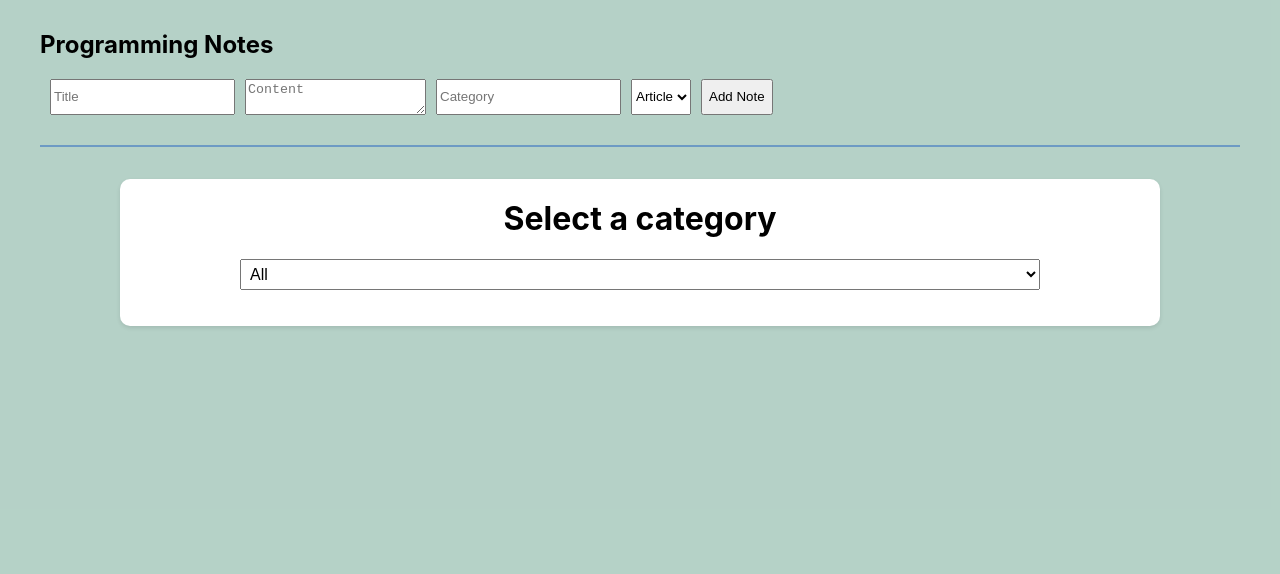
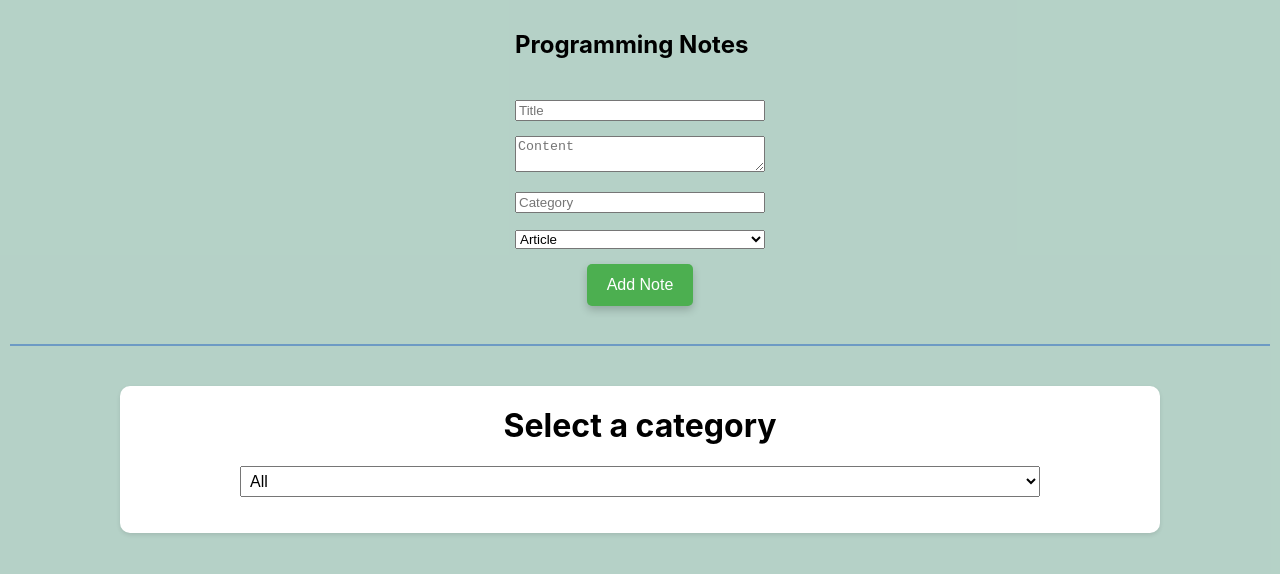
Before and after one commit to Lazeta/it-notes, a React (Create React App) app: page / in a window 1280 px wide. Shown: the top 574 px of the page. Built offline with nearby package versions, Linux system fonts and the light colour scheme.

Commit message:
feat: add adaptive note form; add component Button and styled him

```diff
--- a/src/App.css
+++ b/src/App.css
@@ -1,11 +1,12 @@
-html, body {
+html,
+body {
   height: 100%;
   margin: 0;
 }
 
 a {
   background-color: rgba(0, 102, 255, 0.856);
-  color:black;
+  color: black;
   padding: 0 5px;
 }
 
@@ -13,6 +14,7 @@ hr {
   border: none; /* Убираем стандартный бордер */
   height: 2px; /* Толщина линии */
   background-color: #6d9ac4; /* Цвет линии */
+  width: 100%;
 }
 
 .app-container {
@@ -24,14 +26,21 @@ hr {
   justify-content: flex-start; /* Выравнивание содержимого по верхнему краю */
 }
 
-.app-container hr {
+.header {
+  width: 100%;
+  max-width: 1000px;
+  margin: 0 auto;
+  display: flex;
+  flex-direction: column;
+  align-content: center;
+  align-items: flex-start;
+  flex-wrap: wrap;
+}
+
+.line {
   margin-top: 30px;
   margin-bottom: 0;
-}
-
-.header {
-  width: 1200px;
-  margin: 0 auto;
+  width: 100%;
 }
 
 .pop-up-menu {
@@ -49,8 +58,24 @@ hr {
   margin-top: 0;
 }
 
-.material-list {
-  cursor: context-menu;
-  width: 1200px;
-  margin: 0 auto;
+.NoteForm {
+  width: 100%;
+  max-width: 1000px;
 }
+
+.parent {
+  display: grid;
+  grid-template-columns: repeat(auto-fill, minmax(150px, 1fr));
+  grid-gap: 15px;
+  margin-top: 20px;
+  text-align: center;
+}
+
+.div1, .div2, .div3, .div4, .div5 {
+  min-width: 250px; /* Минимальная ширина для элементов */
+  width: 100%; /* Занимаем всю ширину колонки */
+}
+
+.parent input, textarea, select {
+  width: -webkit-fill-available;
+}
--- a/src/App.jsx
+++ b/src/App.jsx
@@ -34,10 +34,14 @@ const App = () => {
       <div className="header">
         <h2>Programming Notes</h2>
         <NoteForm addNote={addNote} />
-        <hr></hr>
       </div>
-      <FilterMenu setFilter={setFilter} />
-      <NoteList notes={filteredNotes} />
+      <div className="line">
+        <hr />
+      </div>
+      <div>
+        <FilterMenu setFilter={setFilter} />
+        <NoteList notes={filteredNotes} />
+      </div>
     </div>
   );
 };
--- a/src/components/NoteForm.jsx
+++ b/src/components/NoteForm.jsx
@@ -1,5 +1,6 @@
-import React, { useState } from "react";
+import { useState } from "react";
 import { Note } from "../types";
+import Button from "./buttons/Button";
 
 // interface NoteFormProps {
 //   addNote: (note: Note) => void;
@@ -27,41 +28,41 @@ export const NoteForm = ({ addNote }) => {
   };
 
   return (
-    <form onSubmit={handleSubmit} style={{
-      display: "flex",
-      padding: "0 10px",
-
-      }}>
+    <form onSubmit={handleSubmit} className="parent">
+      <div className="div1">
         <input
           type="text"
           placeholder="Title"
           value={title}
           onChange={(e) => setTitle(e.target.value)}
           required
-        style={{ marginRight: "10px" }}
+
         />
+      </div>
+      <div className="div2">
         <textarea
           placeholder="Content"
           value={content}
           onChange={(e) => setContent(e.target.value)}
           required
-        style={{ marginRight: "10px" }}
+
         />
+      </div>
+      <div className="div3">
         <input
           type="text"
           placeholder="Category"
           value={category}
           onChange={(e) => setCategory(e.target.value)}
           required
-        style={{ marginRight: "10px" }}
         />
+      </div>
+      <div className="div4">
         <select
           value={type}
           onChange={(e) =>
             setType(e.target.value)
-        }
-        style={{ marginRight: "10px" }}
-      >
+          }>
           <option value="article">Article</option>
           <option value="link">Links</option>
           <option value="video">Video</option>
@@ -69,7 +70,10 @@ export const NoteForm = ({ addNote }) => {
           <option value="site">Site</option>
           <option value="notes">Notes</option>
         </select>
-      <button type="submit">Add Note</button>
+      </div>
+      <div className="div5">
+        <Button type="submit"/>
+      </div>
     </form>
   );
 };
--- /dev/null
+++ b/src/components/buttons/Button.jsx
@@ -0,0 +1,9 @@
+import styles from "./Button.module.css";
+
+const Button = ({type}) => {
+    return (
+        <button className={`${styles.button}`} type={type}>Add Note</button>
+    );
+};
+
+export default Button;
--- /dev/null
+++ b/src/components/buttons/Button.module.css
@@ -0,0 +1,23 @@
+button {
+  width: max-content;
+  background-color: #4caf50; /* Зеленый цвет фона */
+  color: white; /* Цвет текста */
+  border: none; /* Без рамки */
+  border-radius: 5px; /* Закругленные углы */
+  padding: 12px 20px; /* Отступы */
+  font-size: 16px; /* Размер шрифта */
+  cursor: pointer; /* Указатель при наведении */
+  transition: background-color 0.3s, transform 0.3s, box-shadow 0.3s; /* Плавные переходы */
+  box-shadow: 0 4px 8px rgba(0, 0, 0, 0.2); /* Тень кнопки */
+}
+
+.button:hover {
+  background-color: #45a049; /* Темнее при наведении */
+  transform: translateY(-2px); /* Поднимает кнопку при наведении */
+  box-shadow: 0 6px 12px rgba(0, 0, 0, 0.3); /* Увеличенная тень при наведении */
+}
+
+.button:active {
+  transform: translateY(1px); /* Опускает кнопку при нажатии */
+  box-shadow: 0 2px 5px rgba(0, 0, 0, 0.2); /* Уменьшенная тень при нажатии */
+}
```
Lines whose indentation alone changed are shown as unchanged.
